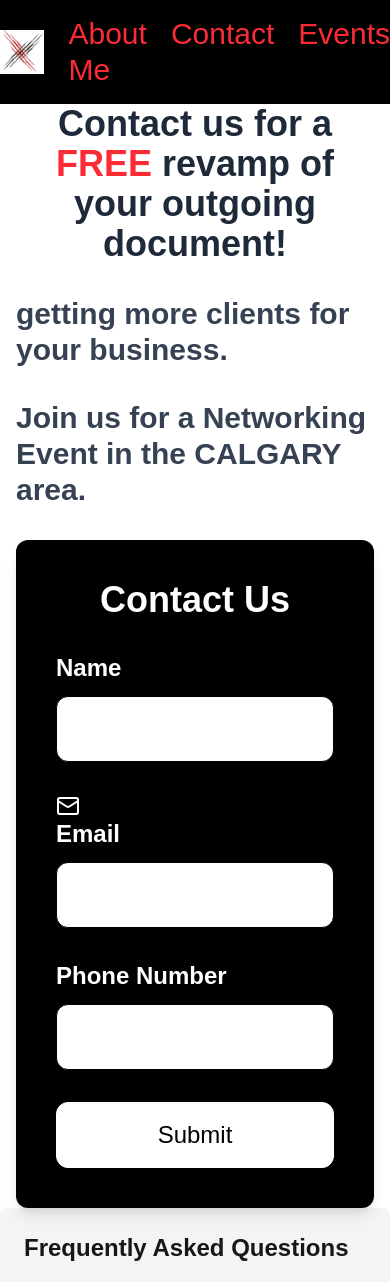
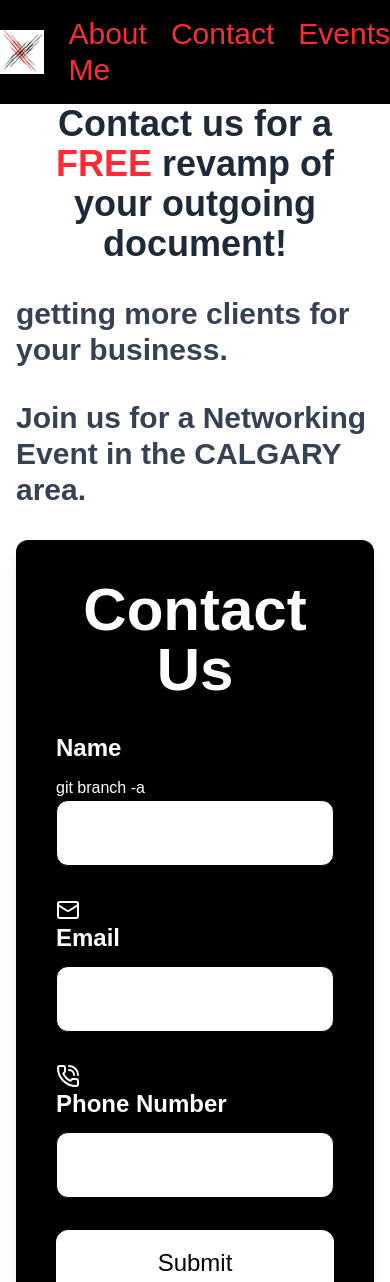
Before and after one commit to ninjay125/CMM-website, a Next.js app: page /contact in a window 390 px wide. Shown: the top 1282 px of the page. Built offline with nearby package versions, Linux system fonts and the light colour scheme.

Commit message:
add PhoneCall ioc

```diff
--- a/src/app/contact/page.jsx
+++ b/src/app/contact/page.jsx
@@ -1,5 +1,6 @@
 import Image from "next/image";
 import { Mail } from "lucide-react";
+import { PhoneCall } from "lucide-react";
 export default function Home() {
   return (
     <div className="min-h-screen bg-white flex flex-col items-center justify-center px-4 space-y-8">
@@ -17,13 +18,13 @@ export default function Home() {
 
       {/* Contact Form */}
       <div className="bg-black text-white rounded-xl p-10 w-full max-w-md shadow-lg">
-        <h2 className="text-4xl font-bold mb-8 text-center">Contact Us</h2>
+        <h2 className="text-6xl font-bold mb-8 text-center">Contact Us</h2>
 
         <form className="space-y-8">
            <div>
             <label htmlFor="name" className="block mb-3 font-bold text-2xl">
               Name
-            </label>
+            </label>            git branch -a
             <input
               id="name"
               type="name"
@@ -45,6 +46,7 @@ export default function Home() {
 
           <div>
             <label htmlFor="number" className="block mb-3 font-bold text-2xl">
+              <PhoneCall />
               Phone Number
             </label>
             <input
--- a/src/app/page.js
+++ b/src/app/page.js
@@ -17,7 +17,7 @@ import { motion } from "motion/react"
           <br />
           <br />
           We’re not just about visibility. We’re about{" "}
-          <strong className="text-[#E50914]">valuable visibility</strong> — helping businesses get in front of the right people, at the right time, with the right message. Whether you&apos re launching a startup, scaling a service, or just tired of the noise, we bring clarity, creativity, and connections that convert.
+          <strong className="text-[#E50914]">valuable visibility</strong> — helping businesses get in front of the right people, at the right time, with the right message. Whether you&apo;re launching a startup, scaling a service, or just tired of the noise, we bring clarity, creativity, and connections that convert.
           <br />
           <br />
           Our difference? We bridge the gap between{" "}
@@ -27,10 +27,10 @@ import { motion } from "motion/react"
 
       <section className="max-w-3xl mx-auto space-y-6">
         <div className="bg-black text-white p-6 rounded-xl shadow italic font-bold">
-          You waste your time on advertising when you should be focusing on your business &apos s growth.
+          You waste your time on advertising when you should be focusing on your business &apos;s growth.
         </div>
         <div className="bg-black text-white p-6 rounded-xl shadow italic font-bold">
-          You pay a big firm for advertising, but they give you an out-of-the-box solution that doesn &apos t deliver results.
+          You pay a big firm for advertising, but they give you an out-of-the-box solution that doesn &apos; t deliver results.
         </div>
         <div className="bg-black text-white p-6 rounded-xl shadow italic font-bold">
           Hiring someone to advertise your business is a process — and not everyone is competent.
```
